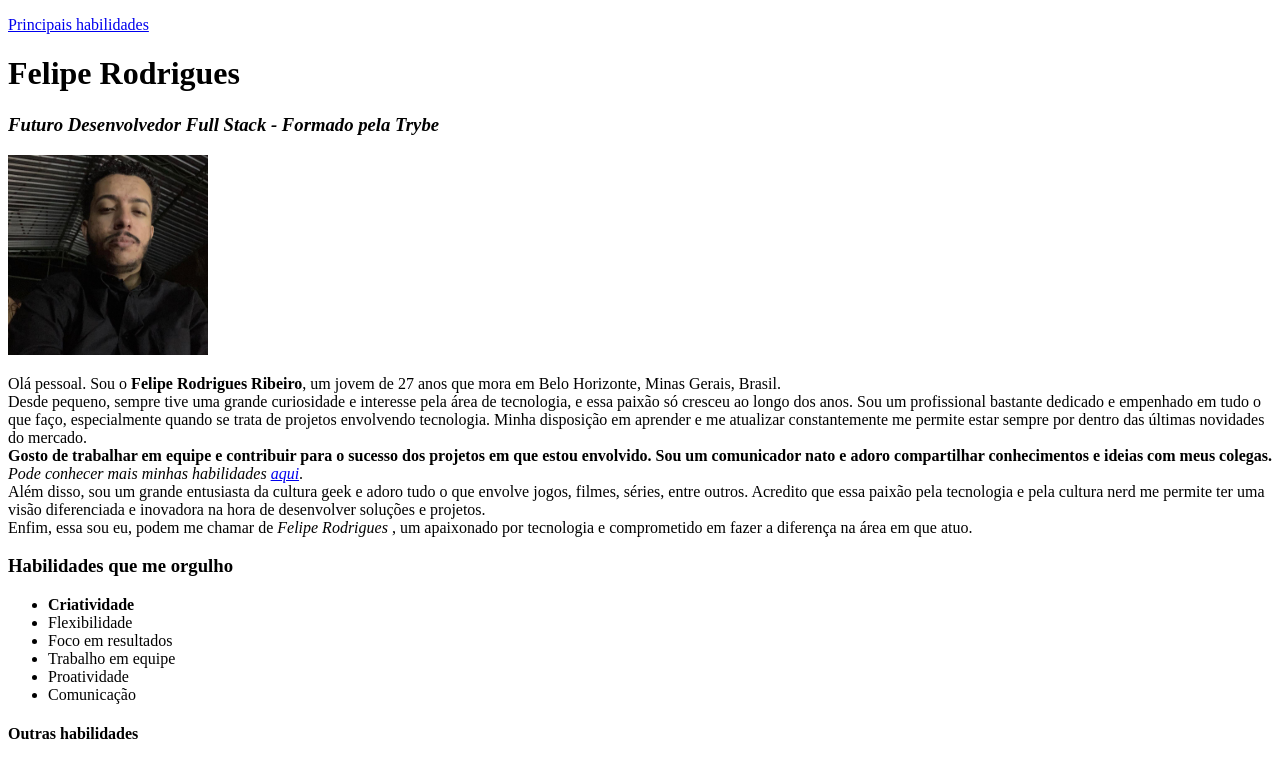
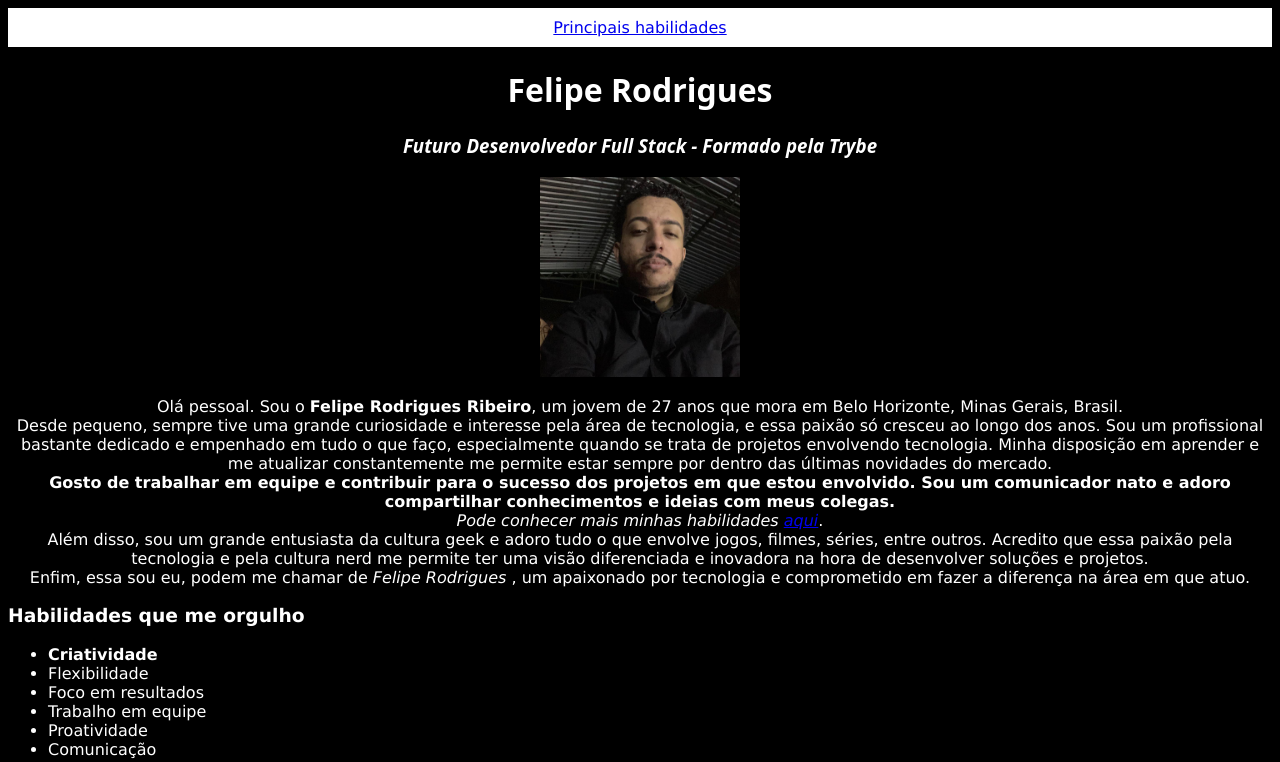
Before and after one commit to neathfelipe/neathfelipe.github.io, a plain HTML site: page index.html in a window 1280 px wide. Shown: the top 762 px of the page. Drawn offline with Linux system fonts and the light colour scheme.

Commit message:
Começa a modificar style.css

```diff
--- a/index.html
+++ b/index.html
@@ -8,18 +8,18 @@
     <link rel="stylesheet" type="text/css" href="style.css">
 </head>
 <body>
-    <p><a href="#habilidades">Principais habilidades</a></p>
-    <h1>Felipe Rodrigues</h1>
-    <h3><em>Futuro Desenvolvedor Full Stack - Formado pela Trybe</em></h3>
+    <p id="topo-hability"><a href="#habilidades">Principais habilidades</a></p>
+    <h1 class="headline-name">Felipe Rodrigues</h1>
+    <h3 class="headline-name"><em>Futuro Desenvolvedor Full Stack - Formado pela Trybe</em></h3>
     <img id="minhafoto" src="./images/felipe-rodrigues.jpg" alt="Imagem de perfil de Felipe Rodrigues" width="200px">
     <p>Olá pessoal. Sou o <strong>Felipe Rodrigues Ribeiro</strong>, um jovem de 27 anos que mora em Belo Horizonte, Minas Gerais, Brasil.
     <br>Desde pequeno, sempre tive uma grande curiosidade e interesse pela área de tecnologia, e essa paixão só cresceu ao longo dos anos. Sou um profissional bastante dedicado e empenhado em tudo o que faço, especialmente quando se trata de projetos envolvendo tecnologia. Minha disposição em aprender e me atualizar constantemente me permite estar sempre por dentro das últimas novidades do mercado.
-    <br> <strong> Gosto de trabalhar em equipe e contribuir para o sucesso dos projetos em que estou envolvido. Sou um comunicador nato e adoro compartilhar conhecimentos e ideias com meus colegas.</strong> <em> Pode conhecer mais minhas habilidades <a href="#habilidades">aqui</a></em>.
+    <br> <strong> Gosto de trabalhar em equipe e contribuir para o sucesso dos projetos em que estou envolvido. Sou um comunicador nato e adoro compartilhar conhecimentos e ideias com meus colegas.</strong> <br> <em> Pode conhecer mais minhas habilidades <a href="#habilidades">aqui</a></em>.
     <br> Além disso, sou um grande entusiasta da cultura geek e adoro tudo o que envolve jogos, filmes, séries, entre outros. Acredito que essa paixão pela tecnologia e pela cultura nerd me permite ter uma visão diferenciada e inovadora na hora de desenvolver soluções e projetos.
     <br> Enfim, essa sou eu, podem me chamar de <em> Felipe Rodrigues </em>, um apaixonado por tecnologia e comprometido em fazer a diferença na área em que atuo.</p>
 
-    <h3 id="habilidades">Habilidades que me orgulho</h3>
-    <ul>
+    <h3 class="habilidades">Habilidades que me orgulho</h3>
+    <ul class="habilidades">
         <li><strong>Criatividade</strong></li>
         <li>Flexibilidade</li>
         <li>Foco em resultados</li>
@@ -28,15 +28,15 @@
         <li>Comunicação</li>
     </ul>
 
-    <h4> Outras habilidades</h4>
-    <ul>
+    <h4 class="habilidades"> Outras habilidades</h4>
+    <ul class="habilidades">
         <li>Dedicado</li>
         <li>Extrovertido</li>
         <li>Organizado</li>
         <li>Orientação a fatos</li>
     </ul>
 <p> <a href="#minhafoto">Minha foto</a> </p>
-<p><a href="https://www.betrybe.com/formacao-desenvolvimento-web" target="_blank" rel="noopener noreferrer">Trybe</a> </p>
+<p id="trybe-button"><a href="https://www.betrybe.com/formacao-desenvolvimento-web" target="_blank" rel="noopener noreferrer" type="button">Trybe</a> </p>
 
 </body>
 </html>
--- a/style.css
+++ b/style.css
@@ -0,0 +1,22 @@
+body {
+    font-family: Verdana, Geneva, Tahoma, sans-serif;
+    background-color: #000;
+    color: #fff;
+    text-align: center;
+        }
+#topo-hability {
+    text-align: center;
+    color: white;
+    margin-top: 0px;
+    background-color: #fff;
+    padding: 10px 100px;
+}
+.headline-name {
+    font-family: system-ui, 'Open Sans', sans-serif;
+    font-weight: 900;
+    text-align: center;
+    width: auto;
+}
+.habilidades {
+    text-align: left;
+}
```
